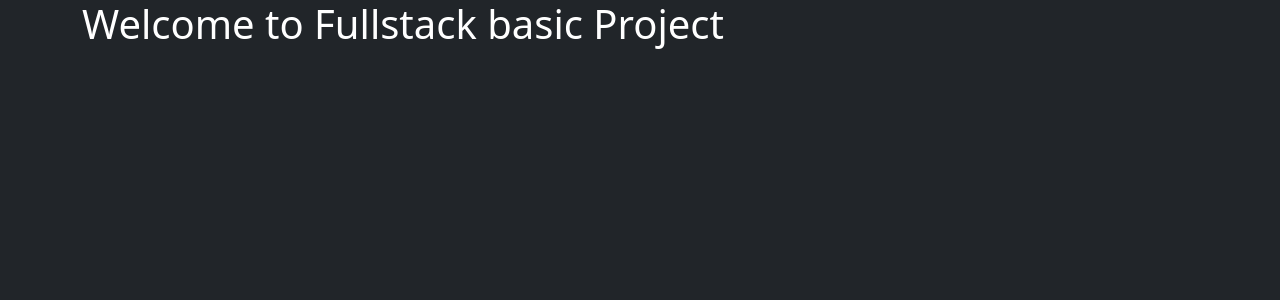
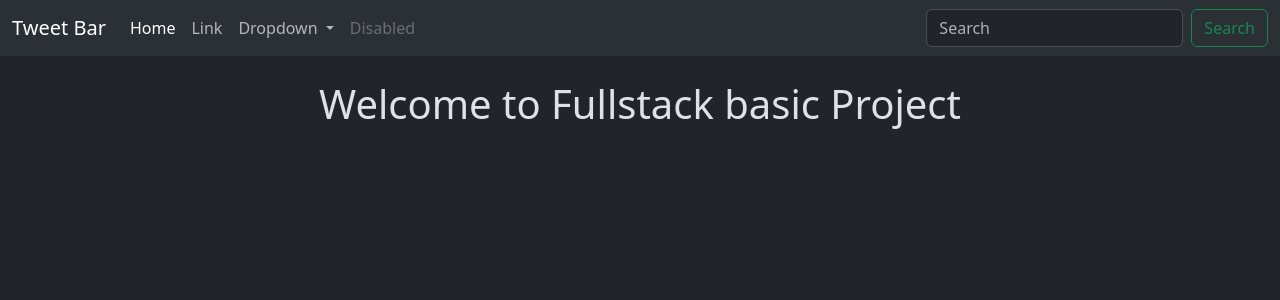
Before and after one commit to Sparsh015/django-project, a Django app: page /tweet/ in a window 1280 px wide. Shown: the top 300 px of the page. Run offline with Django 5.2, Linux system fonts and the light colour scheme.

Commit message:
final layout commits

```diff
--- a/projHQ/templates/layout.html
+++ b/projHQ/templates/layout.html
@@ -1,7 +1,7 @@
 {% load static %}
 
 <!DOCTYPE html>
-<html lang="en">
+<html lang="en" data-bs-theme="dark">
 <head>
     <meta charset="UTF-8">
     <meta name="viewport" content="width=device-width, initial-scale=1.0">
@@ -14,7 +14,43 @@
         {% endblock %}
     </title>
 </head>
-<body class='bg-dark text-white'>
+<body>
+    <nav class="navbar navbar-expand-lg bg-body-tertiary">
+  <div class="container-fluid">
+    <a class="navbar-brand" href="#">Tweet Bar</a>
+    <button class="navbar-toggler" type="button" data-bs-toggle="collapse" data-bs-target="#navbarSupportedContent" aria-controls="navbarSupportedContent" aria-expanded="false" aria-label="Toggle navigation">
+      <span class="navbar-toggler-icon"></span>
+    </button>
+    <div class="collapse navbar-collapse" id="navbarSupportedContent">
+      <ul class="navbar-nav me-auto mb-2 mb-lg-0">
+        <li class="nav-item">
+          <a class="nav-link active" aria-current="page" href="#">Home</a>
+        </li>
+        <li class="nav-item">
+          <a class="nav-link" href="#">Link</a>
+        </li>
+        <li class="nav-item dropdown">
+          <a class="nav-link dropdown-toggle" href="#" role="button" data-bs-toggle="dropdown" aria-expanded="false">
+            Dropdown
+          </a>
+          <ul class="dropdown-menu">
+            <li><a class="dropdown-item" href="#">Action</a></li>
+            <li><a class="dropdown-item" href="#">Another action</a></li>
+            <li><hr class="dropdown-divider"></li>
+            <li><a class="dropdown-item" href="#">Something else here</a></li>
+          </ul>
+        </li>
+        <li class="nav-item">
+          <a class="nav-link disabled" aria-disabled="true">Disabled</a>
+        </li>
+      </ul>
+      <form class="d-flex" role="search">
+        <input class="form-control me-2" type="search" placeholder="Search" aria-label="Search"/>
+        <button class="btn btn-outline-success" type="submit">Search</button>
+      </form>
+    </div>
+  </div>
+</nav>
     <div class='container'>
         {% block content %}
         {% endblock %}
--- a/projHQ/tweet/templates/index.html
+++ b/projHQ/tweet/templates/index.html
@@ -5,5 +5,5 @@ Tweet Title Page
 {% endblock %}
 
 {% block content %}
-<h1>Welcome to Fullstack basic Project</h1>
+<h1 class='text-center mt-4'>Welcome to Fullstack basic Project</h1>
 {% endblock %}
```
